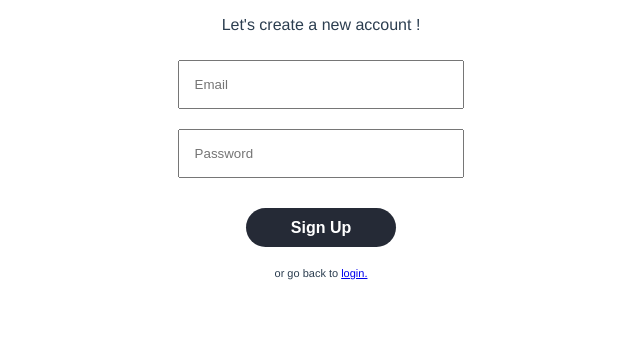
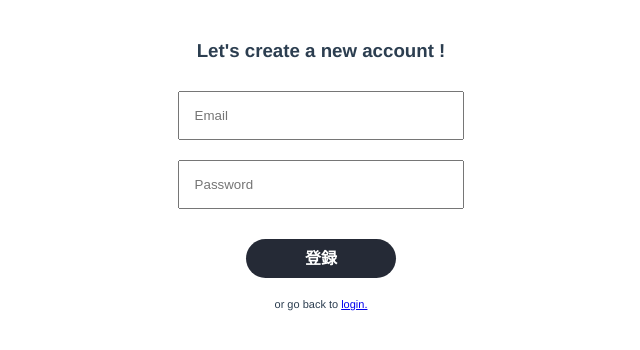
Before and after one commit to natsu08-n/vue_diary_app, a Vue app: page /sign-up in a window 1280 px wide. Shown: the top 350 px of the page, without its empty margins (319-959 px from the left). Built offline with nearby package versions, Linux system fonts and the light colour scheme; no server answers; what v-calendar would draw is missing.

Commit message:
スタイル調整

```diff
--- a/src/views/Login.vue
+++ b/src/views/Login.vue
@@ -56,8 +56,13 @@ button {
   font-weight: bold;
   line-height: 1.2;
   margin-top: 20px;
+  opacity: 1;
   padding: 10px;
   width: 150px;
+}
+button:hover {
+  cursor: pointer;
+  opacity: .5;
 }
 p {
   margin-top: 40px;
--- a/src/views/SignUp.vue
+++ b/src/views/SignUp.vue
@@ -1,9 +1,9 @@
 <template>
   <div class="sign-up">
-    <p>Let's create a new account !</p>
+    <h3>Let's create a new account !</h3>
     <input type="text" v-model="email" placeholder="Email"><br>
     <input type="password" v-model="password" placeholder="Password"><br>
-    <button @click="signUp">Sign Up</button>
+    <button @click="signUp">登録</button>
     <span>or go back to <router-link to="/login">login.</router-link></span>
   </div>
 </template>
@@ -34,7 +34,7 @@ export default {
 </script>
 
 <style scoped>
-.signUp {
+.sign-up {
   margin-top: 40px;
 }
 input {
@@ -52,8 +52,13 @@ button {
   font-weight: bold;
   line-height: 1.2;
   margin-top: 20px;
+  opacity: 1;
   padding: 10px;
   width: 150px;
+}
+button:hover {
+  cursor: pointer;
+  opacity: .5;
 }
 span {
   display: block;
```
